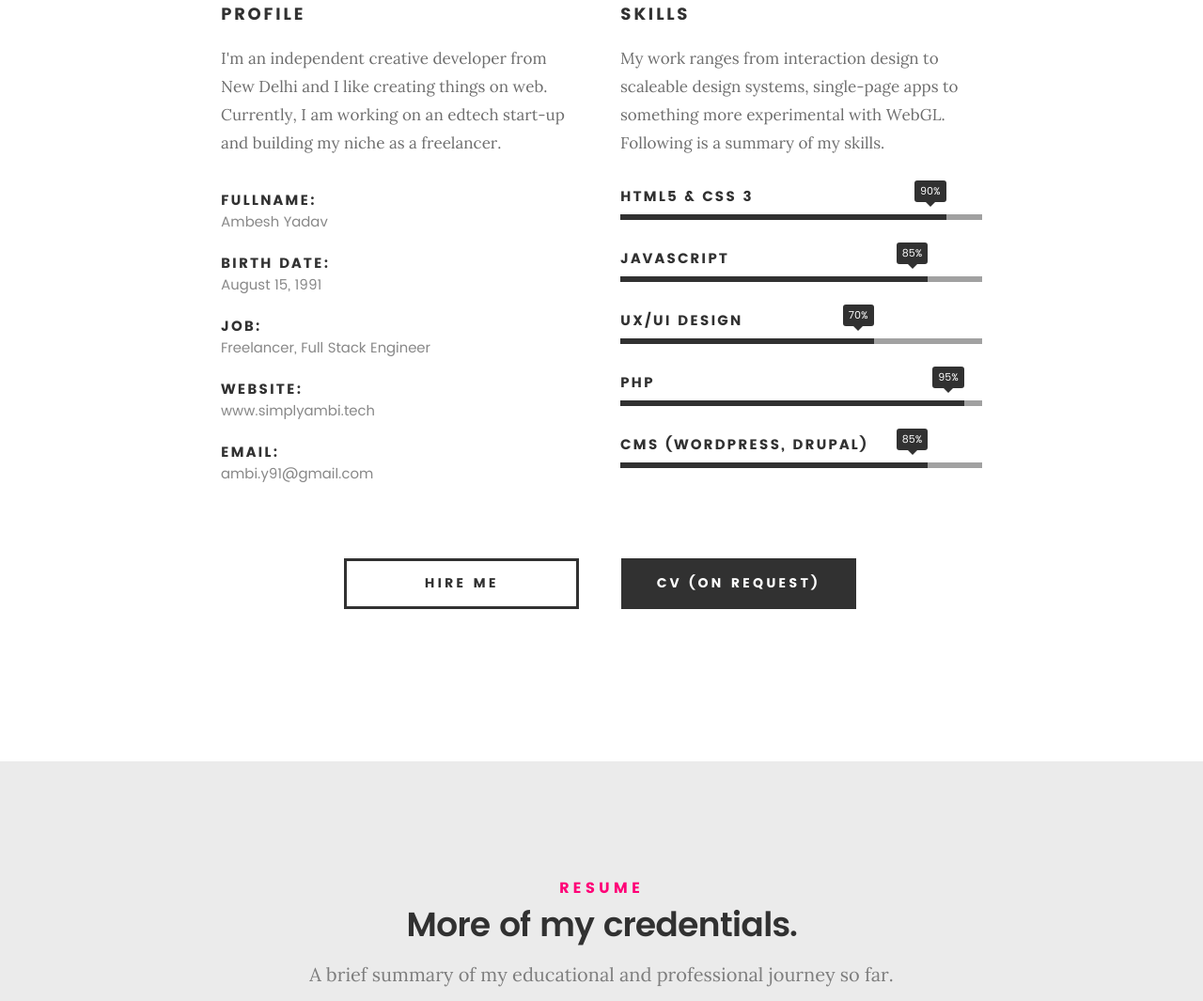
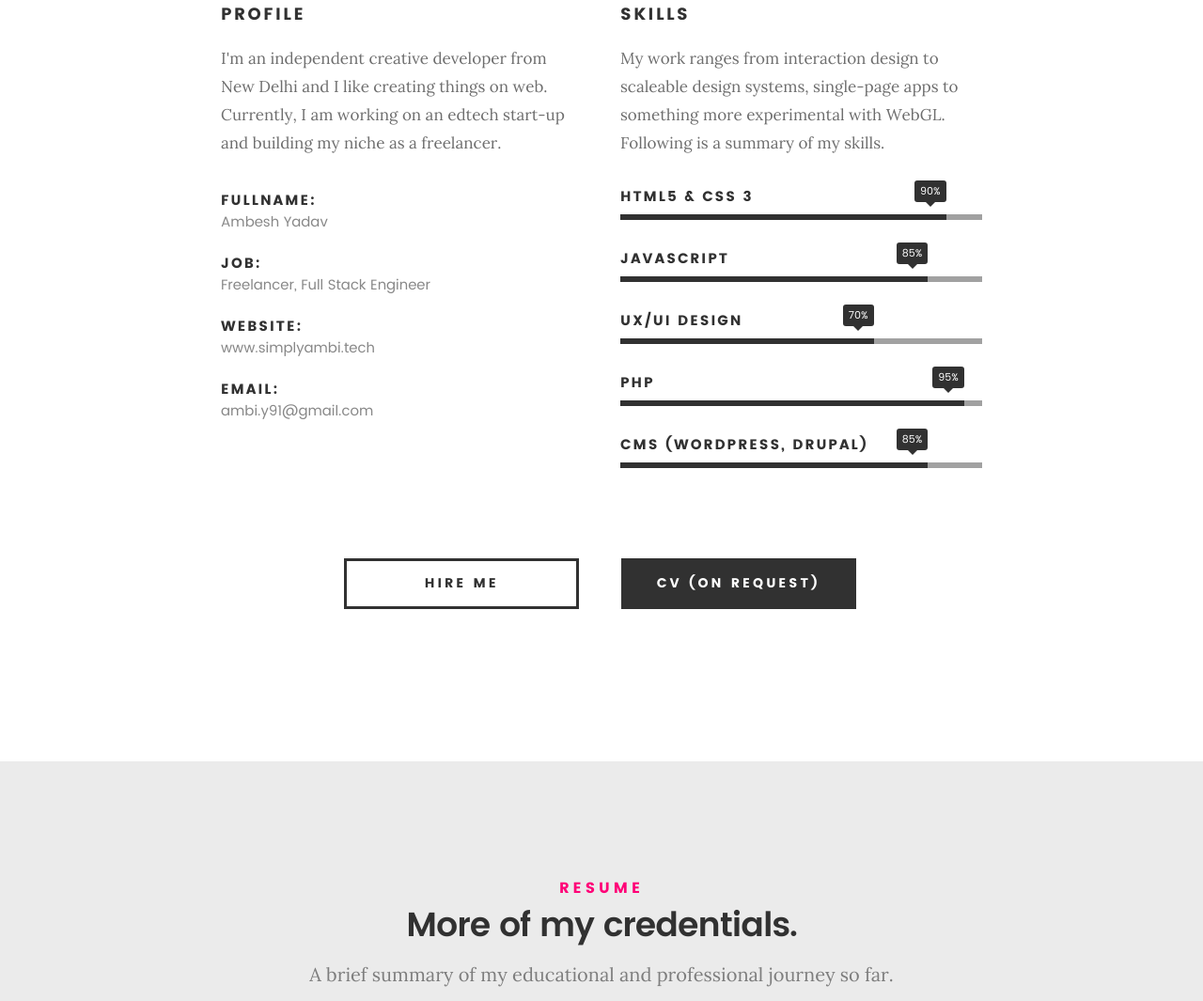
Before and after one commit to Navi21/SimplyAmbi.github.io, a plain HTML site: page index.html in a window 1280 px wide. Shown: the part 1205-2270 px from the top of the page at 94% size. Drawn offline with Linux system fonts and the light colour scheme; files whose address does not match are found by name.

Commit message:
Update index.html
Removed Date

```diff
--- a/index.html
+++ b/index.html
@@ -134,10 +134,7 @@
    					<strong>Fullname:</strong>
    					<span>Ambesh Yadav</span>
    				</li>
-   				<li>
-   					<strong>Birth Date:</strong>
-   					<span>August 15, 1991</span>
-   				</li>
+
    				<li>
    					<strong>Job:</strong>
    					<span>Freelancer, Full Stack Engineer</span>
```
